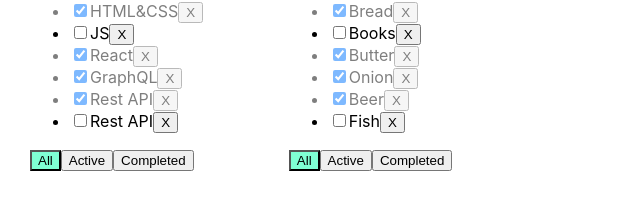
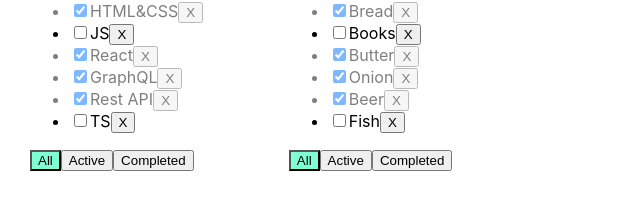
Before and after one commit to Sergo58/ToDOList, a React (Create React App) app: page / in a window 1280 px wide. Shown: the part 128-329 px from the top of the page, without its empty margins (0-640 px from the left). Built offline with nearby package versions, Linux system fonts and the light colour scheme.

Commit message:
change task title

```diff
--- a/src/App.tsx
+++ b/src/App.tsx
@@ -47,7 +47,7 @@ function App() {
             {id: v1(), title: "React", isDone: true},
             {id: v1(), title: "GraphQL", isDone: true},
             {id: v1(), title: "Rest API", isDone: true},
-            {id: v1(), title: "Rest API", isDone: false}],
+            {id: v1(), title: "TS", isDone: false}],
         [todolistID2]: [{id: v1(), title: "Bread", isDone: true},
             {id: v1(), title: "Books", isDone: false},
             {id: v1(), title: "Butter", isDone: true},
```
